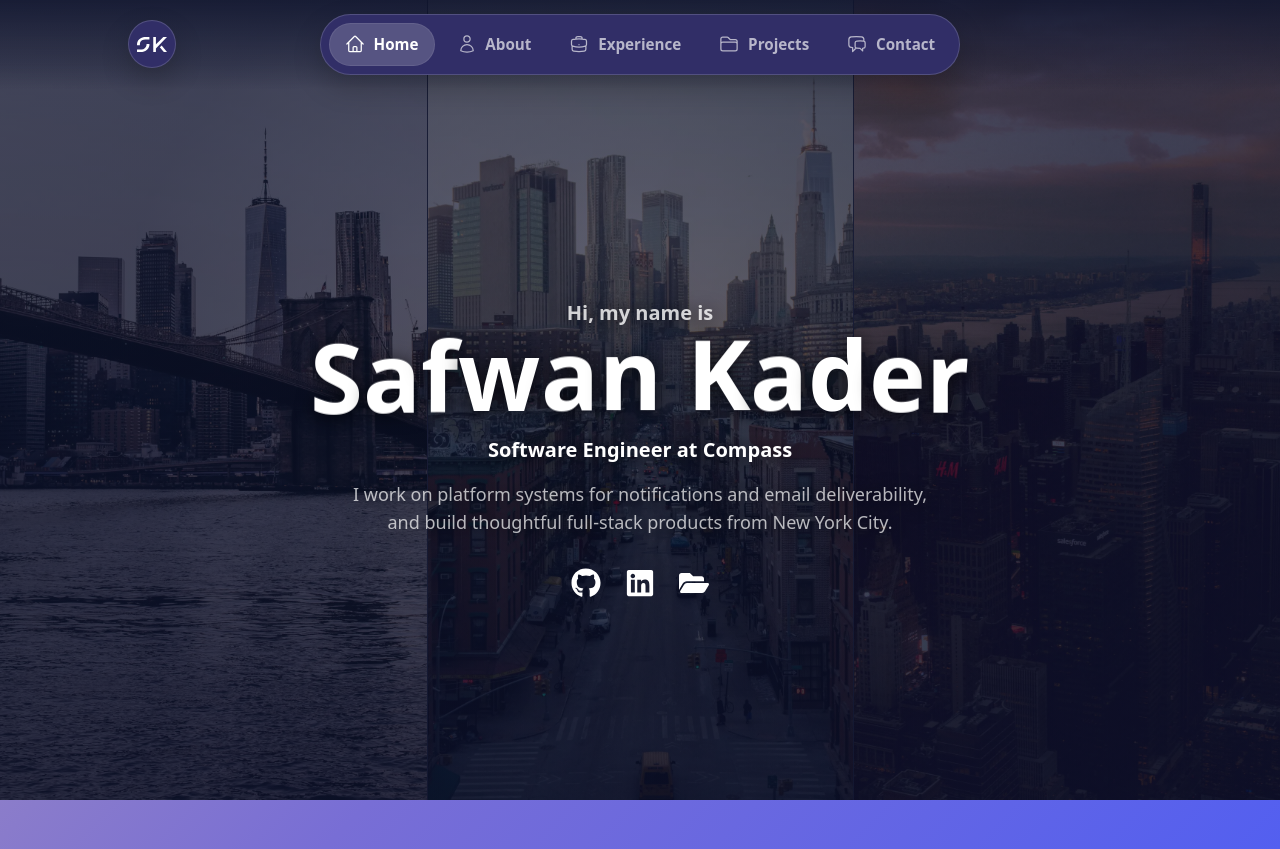
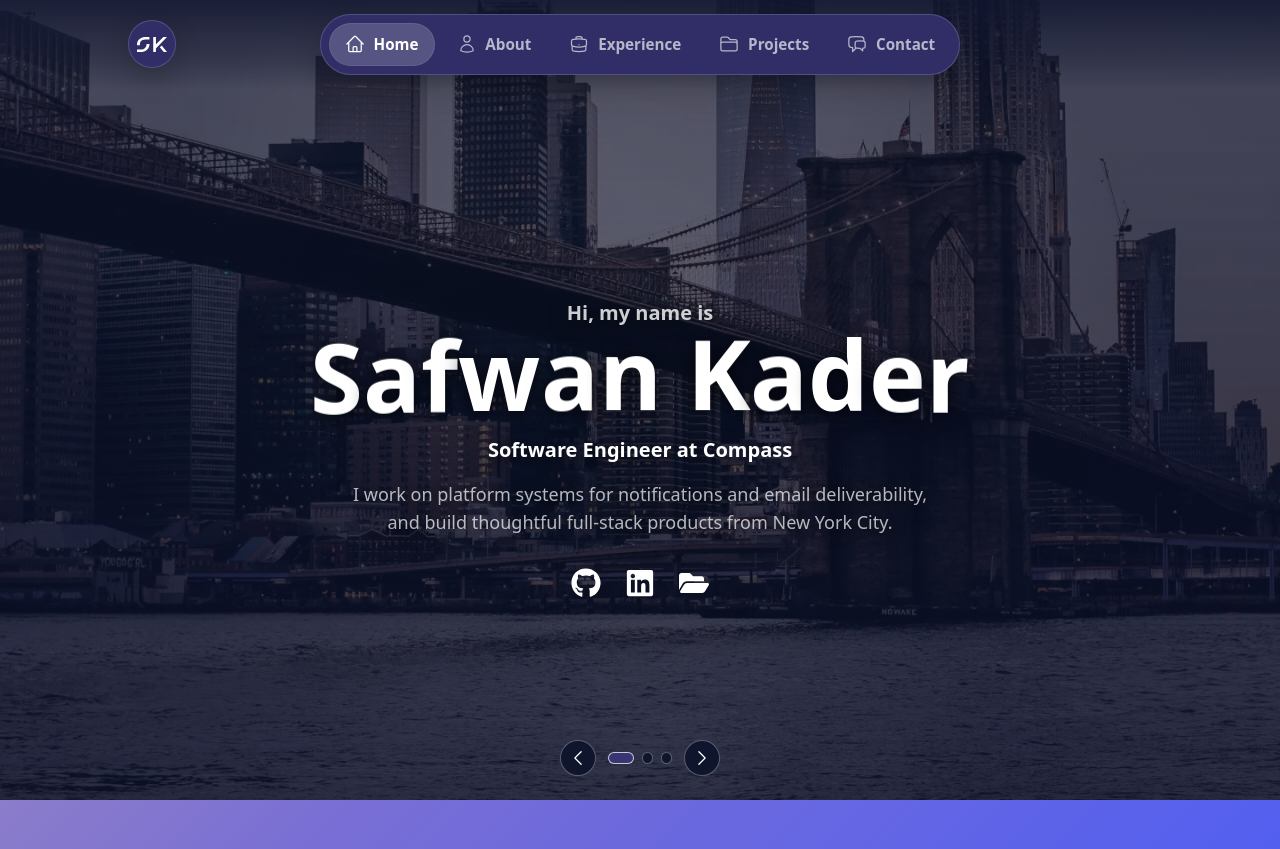
Before and after one commit to skaderDev/personal-website, a Next.js app: page / in a window 1280 px wide. Built offline with nearby package versions, Linux system fonts and the light colour scheme; no server answers.

Commit message:
Turn NYC gallery into a carousel

```diff
--- a/src/app/globals.css
+++ b/src/app/globals.css
@@ -138,7 +138,9 @@ body {
 
 .navbar-item:focus-visible,
 .logo-pill:focus-visible,
-.contact-link:focus-visible {
+.contact-link:focus-visible,
+.gallery-arrow:focus-visible,
+.gallery-dot:focus-visible {
   outline: 3px solid rgba(255, 255, 255, 0.45);
   outline-offset: 3px;
 }
@@ -164,20 +166,23 @@ body {
 .nyc-gallery {
   position: fixed;
   inset: 0;
-  z-index: -1;
-  display: grid;
-  grid-template-columns: repeat(3, minmax(0, 1fr));
+  z-index: 0;
   overflow: hidden;
   background: #10152e;
 }
 
-.nyc-gallery-panel {
-  position: relative;
-  min-width: 0;
+.nyc-gallery-track {
+  display: flex;
+  width: 100%;
+  height: 100%;
+  transition: transform 900ms cubic-bezier(0.22, 1, 0.36, 1);
+  will-change: transform;
 }
 
-.nyc-gallery-panel + .nyc-gallery-panel {
-  border-left: 1px solid rgba(255, 255, 255, 0.16);
+.nyc-gallery-slide {
+  position: relative;
+  min-width: 100%;
+  height: 100%;
 }
 
 .nyc-gallery-overlay {
@@ -193,10 +198,68 @@ body {
       to bottom,
       rgba(12, 16, 42, 0.32),
       rgba(12, 16, 42, 0.6)
-    );
+  );
+  pointer-events: none;
+}
+
+.nyc-gallery-controls {
+  position: absolute;
+  z-index: 3;
+  right: 0;
+  bottom: 1.5rem;
+  left: 0;
+  display: flex;
+  align-items: center;
+  justify-content: center;
+  gap: 0.75rem;
+}
+
+.gallery-arrow,
+.gallery-dot {
+  border: 1px solid rgba(255, 255, 255, 0.3);
+  color: white;
+  background: #10152e;
+  cursor: pointer;
+  transition: background-color var(--ease-out), border-color var(--ease-out);
+}
+
+.gallery-arrow {
+  display: inline-flex;
+  width: 2.25rem;
+  height: 2.25rem;
+  align-items: center;
+  justify-content: center;
+  border-radius: 9999px;
+  font-size: 1.25rem;
+}
+
+.gallery-arrow:hover,
+.gallery-dot:hover,
+.gallery-dot.active {
+  border-color: rgba(255, 255, 255, 0.72);
+  background: #393574;
+}
+
+.gallery-dots {
+  display: flex;
+  align-items: center;
+  gap: 0.5rem;
+}
+
+.gallery-dot {
+  width: 0.7rem;
+  height: 0.7rem;
+  padding: 0;
+  border-radius: 9999px;
+}
+
+.gallery-dot.active {
+  width: 1.6rem;
 }
 
 .home-hero-content {
+  position: relative;
+  z-index: 2;
   max-width: 48rem;
   padding: 2rem;
   text-shadow: 0 2px 18px rgba(0, 0, 0, 0.72);
@@ -333,4 +396,8 @@ body {
     animation-iteration-count: 1 !important;
     transition-duration: 0.01ms !important;
   }
+
+  .nyc-gallery-track {
+    transition: none;
+  }
 }
--- a/src/components/home-hero.tsx
+++ b/src/components/home-hero.tsx
@@ -1,23 +1,8 @@
-import Image from "next/image";
 import Link from "next/link";
 import { FaGithub, FaLinkedin, FaFolderOpen } from "react-icons/fa";
+import NycGallery from "./nyc-gallery";
 
 export default function Home() {
-  const galleryImages = [
-    {
-      src: "/images/nyc/brooklyn-bridge.webp",
-      position: "center center",
-    },
-    {
-      src: "/images/nyc/downtown-street.webp",
-      position: "center center",
-    },
-    {
-      src: "/images/nyc/midtown-sunset.webp",
-      position: "center center",
-    },
-  ];
-
   const socials = [
     {
       href: "https://github.com/skaderDev",
@@ -40,21 +25,7 @@ export default function Home() {
 
   return (
     <section className="home-hero">
-      <div className="nyc-gallery" aria-hidden="true">
-        {galleryImages.map((image) => (
-          <div className="nyc-gallery-panel" key={image.src}>
-            <Image
-              src={image.src}
-              alt=""
-              fill
-              priority
-              sizes="33vw"
-              style={{ objectFit: "cover", objectPosition: image.position }}
-            />
-          </div>
-        ))}
-        <div className="nyc-gallery-overlay" />
-      </div>
+      <NycGallery />
 
       <div className="home-hero-content">
         <p className="text-lg font-semibold text-white/80 sm:text-xl">Hi, my name is</p>
--- /dev/null
+++ b/src/components/nyc-gallery.tsx
@@ -0,0 +1,109 @@
+"use client";
+
+import Image from "next/image";
+import { useEffect, useState } from "react";
+import { HiChevronLeft, HiChevronRight } from "react-icons/hi2";
+
+const images = [
+  {
+    src: "/images/nyc/brooklyn-bridge.webp",
+    label: "Brooklyn Bridge and Lower Manhattan",
+  },
+  {
+    src: "/images/nyc/downtown-street.webp",
+    label: "Downtown Manhattan street",
+  },
+  {
+    src: "/images/nyc/midtown-sunset.webp",
+    label: "Midtown Manhattan at sunset",
+  },
+];
+
+export default function NycGallery() {
+  const [current, setCurrent] = useState(0);
+  const [paused, setPaused] = useState(false);
+
+  useEffect(() => {
+    if (paused || window.matchMedia("(prefers-reduced-motion: reduce)").matches) {
+      return;
+    }
+
+    const interval = window.setInterval(() => {
+      setCurrent((index) => (index + 1) % images.length);
+    }, 6000);
+
+    return () => window.clearInterval(interval);
+  }, [paused]);
+
+  const showPrevious = () => {
+    setCurrent((index) => (index - 1 + images.length) % images.length);
+  };
+
+  const showNext = () => {
+    setCurrent((index) => (index + 1) % images.length);
+  };
+
+  return (
+    <div
+      className="nyc-gallery"
+      aria-label="New York City photo gallery"
+      onMouseEnter={() => setPaused(true)}
+      onMouseLeave={() => setPaused(false)}
+      onFocusCapture={() => setPaused(true)}
+      onBlurCapture={() => setPaused(false)}
+    >
+      <div
+        className="nyc-gallery-track"
+        style={{ transform: `translate3d(-${current * 100}%, 0, 0)` }}
+      >
+        {images.map((image, index) => (
+          <div className="nyc-gallery-slide" key={image.src}>
+            <Image
+              src={image.src}
+              alt=""
+              fill
+              priority={index === 0}
+              sizes="100vw"
+              style={{ objectFit: "cover", objectPosition: "center center" }}
+            />
+          </div>
+        ))}
+      </div>
+
+      <div className="nyc-gallery-overlay" aria-hidden="true" />
+
+      <div className="nyc-gallery-controls">
+        <button
+          type="button"
+          className="gallery-arrow"
+          onClick={showPrevious}
+          aria-label="Previous NYC image"
+        >
+          <HiChevronLeft aria-hidden="true" />
+        </button>
+
+        <div className="gallery-dots" aria-label="Choose NYC image">
+          {images.map((image, index) => (
+            <button
+              type="button"
+              key={image.src}
+              className={`gallery-dot ${index === current ? "active" : ""}`}
+              onClick={() => setCurrent(index)}
+              aria-label={`Show ${image.label}`}
+              aria-current={index === current ? "true" : undefined}
+            />
+          ))}
+        </div>
+
+        <button
+          type="button"
+          className="gallery-arrow"
+          onClick={showNext}
+          aria-label="Next NYC image"
+        >
+          <HiChevronRight aria-hidden="true" />
+        </button>
+      </div>
+    </div>
+  );
+}
```
